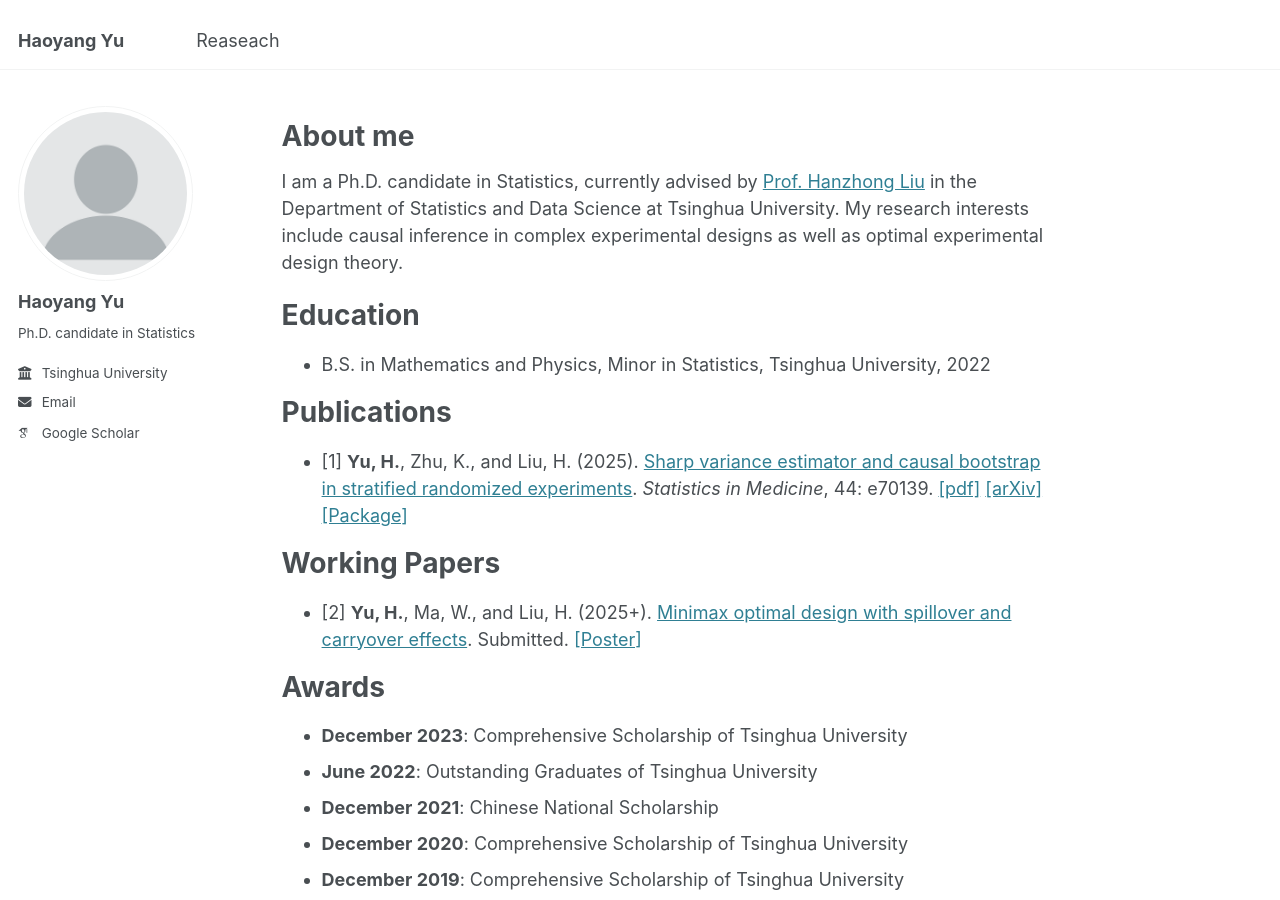
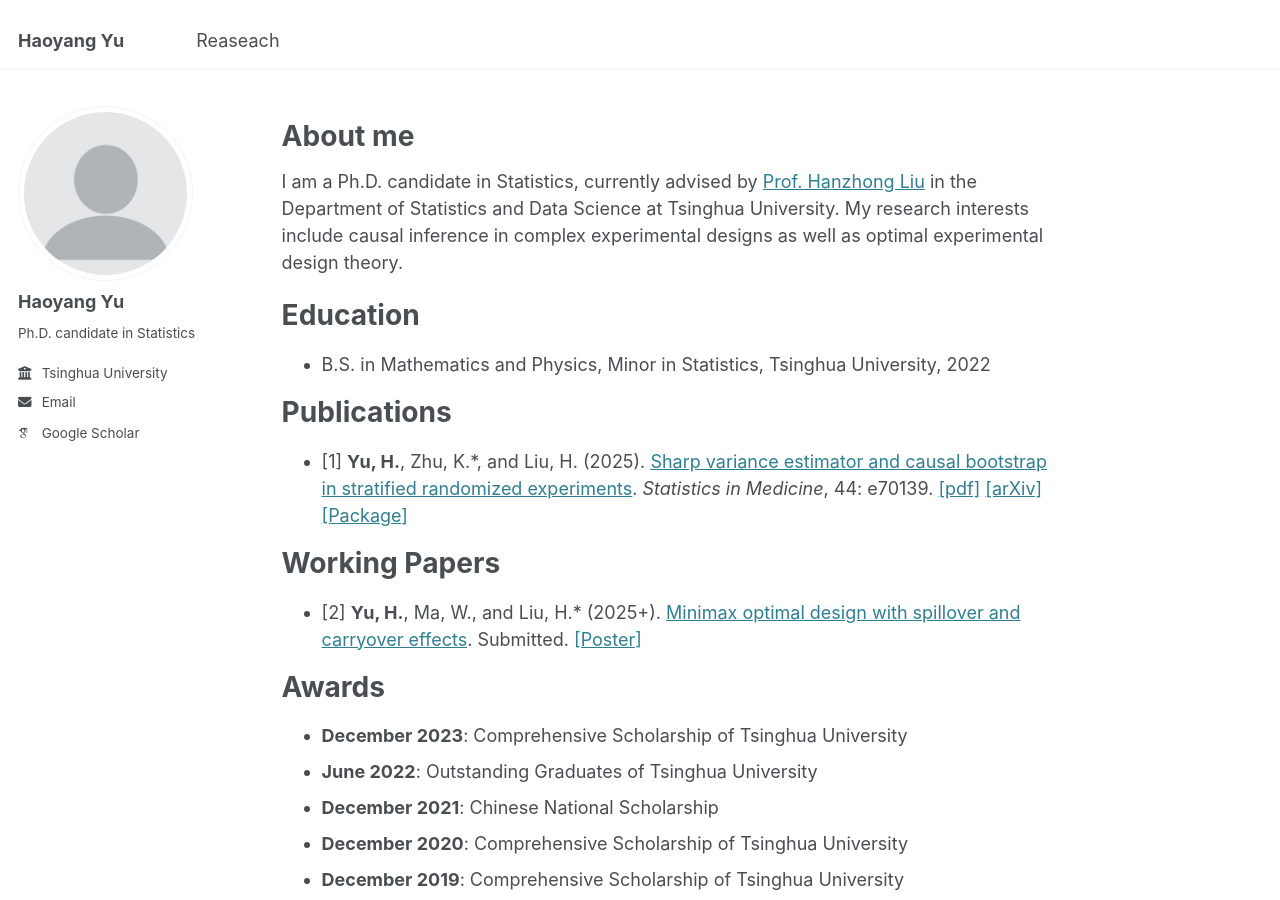
Before and after one commit to yu-hao-yang/yu-hao-yang.github.io, a Jekyll site: the page built from _pages/about.md, in a window 1280 px wide and 900 px high. Built offline with Jekyll 4.4.1, drawn with Linux system fonts in a browser that asks for light colours; some web fonts are replaced.

```diff
--- a/_pages/about.md
+++ b/_pages/about.md
@@ -18,11 +18,11 @@ Education
 
 Publications
 ======
-* [1] **Yu, H.**, Zhu, K., and Liu, H. (2025). [Sharp variance estimator and causal bootstrap in stratified randomized experiments](https://onlinelibrary.wiley.com/doi/10.1002/sim.70139). *Statistics in Medicine*, 44: e70139. [[pdf]](https://onlinelibrary.wiley.com/doi/epdf/10.1002/sim.70139?domain=author&token=BUFGBT3URH3BSCBGWQAE) [[arXiv]](https://arxiv.org/abs/2401.16667) [[Package]](https://github.com/yu-hao-yang/CausalBootstrap)
+* [1] **Yu, H.**, Zhu, K.\*, and Liu, H. (2025). [Sharp variance estimator and causal bootstrap in stratified randomized experiments](https://onlinelibrary.wiley.com/doi/10.1002/sim.70139). *Statistics in Medicine*, 44: e70139. [[pdf]](https://onlinelibrary.wiley.com/doi/epdf/10.1002/sim.70139?domain=author&token=BUFGBT3URH3BSCBGWQAE) [[arXiv]](https://arxiv.org/abs/2401.16667) [[Package]](https://github.com/yu-hao-yang/CausalBootstrap)
 
 Working Papers
 ======
-* [2] **Yu, H.**, Ma, W., and Liu, H. (2025+). [Minimax optimal design with spillover and carryover effects](https://arxiv.org/abs/2501.14602). Submitted. [[Poster]](https://drive.google.com/file/d/1iIWW7cJH1ZCMkbTGKjsP1vugDg9XBHQb/view?usp=share_link)
+* [2] **Yu, H.**, Ma, W., and Liu, H.\* (2025+). [Minimax optimal design with spillover and carryover effects](https://arxiv.org/abs/2501.14602). Submitted. [[Poster]](https://drive.google.com/file/d/1iIWW7cJH1ZCMkbTGKjsP1vugDg9XBHQb/view?usp=share_link)
 
 Awards
 ======
```
